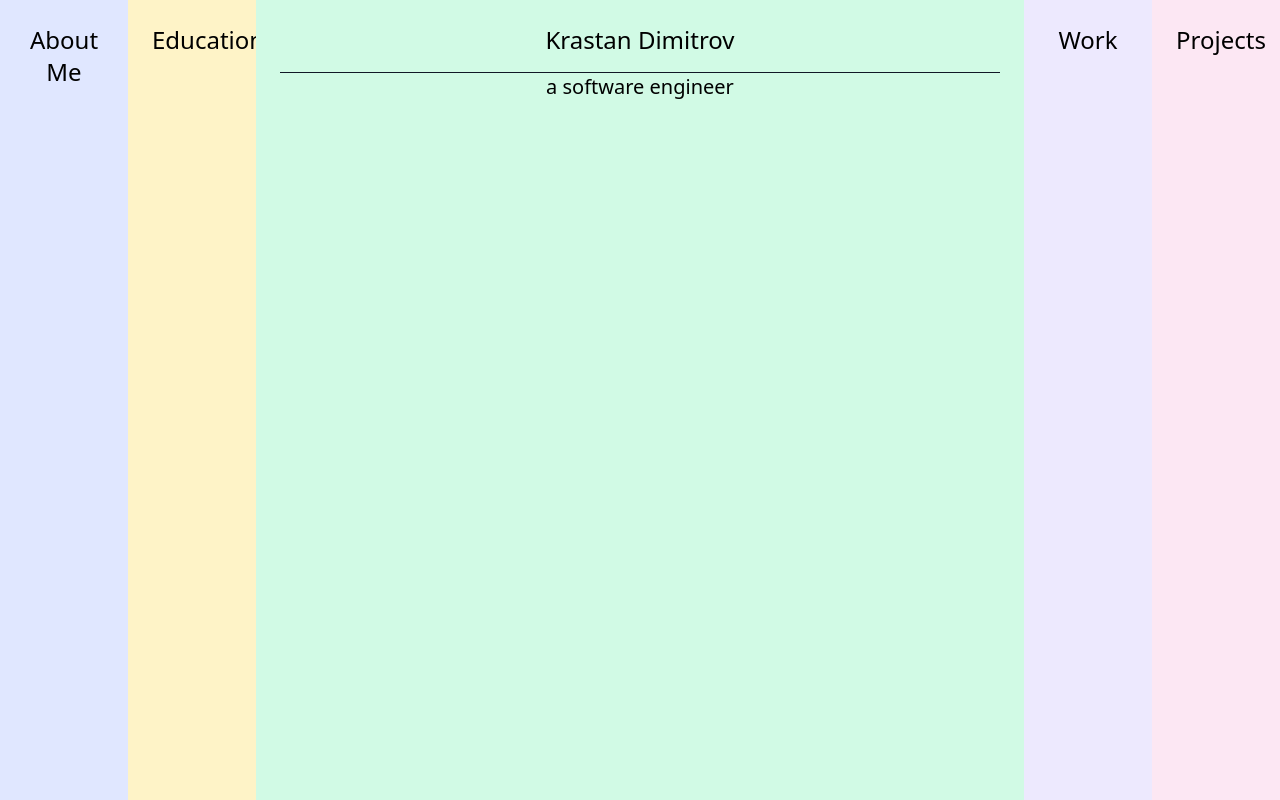
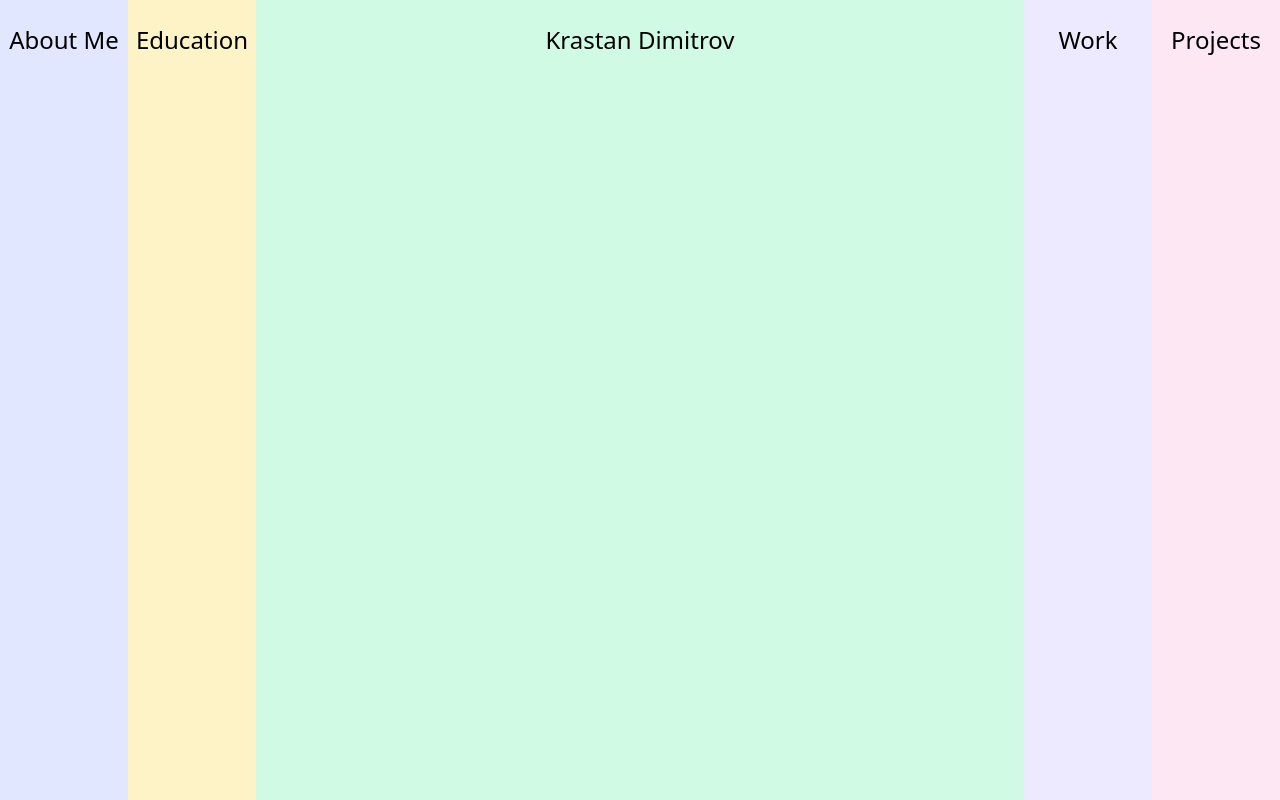
Before and after one commit to KrastanD/Personal-Website, a React (Create React App) app: page / in a window 1280 px wide. Built offline with nearby package versions, Linux system fonts and the light colour scheme.

Commit message:
Refactored each page
Pulled out boilerplate into a new component
Moved components to a /components folder

```diff
--- a/src/App.tsx
+++ b/src/App.tsx
@@ -1,5 +1,6 @@
 import { useState } from "react";
-import { Column } from "./Column";
+import { Column } from "./components/Column";
+import { ColumnBoiler } from "./components/ColumnBoiler";
 
 export enum Columns {
   About_Me = "About Me",
@@ -23,12 +24,14 @@ function App() {
         selected={selected}
         handleClick={handleClick}
       >
-        <div className="min-h-full p-6 mx-auto bg-indigo-100">
-          {selected === Columns.About_Me ? (
-            <>
-              <h1 className="text-2xl text-center">{Columns.About_Me}</h1>
+        <ColumnBoiler
+          selected={selected}
+          column={Columns.About_Me}
+          bgColor="bg-indigo-100"
+        >
+          <div>
             <p>
-                <strong className="">Name: </strong>
+              <strong>Name: </strong>
               Krastan Dimitrov
               <br />
               <br />
@@ -40,37 +43,32 @@ function App() {
               <br />
               <strong>Resume: </strong>
               <a href="../assets/Krastanresume-1220.pdf">View</a>
-                <a
-                  href="assets/Krastanresume-1220.pdf"
-                  download="KrastanResume"
-                >
+              <a href="assets/Krastanresume-1220.pdf" download="KrastanResume">
                 Download
               </a>
               <br />
               <br />
               <strong>Bio: </strong>I am a software engineer and a curious
-                individual by heart. Learning and relearning things is part of
-                the trade and I am lucky to find it enjoyable. Finding bugs and
-                performance improvements in the code drive me. It is like
-                finding a hidden treasure every time. Testing and refactoring
-                are also very important to me, because they make code better and
-                life easier.
+              individual by heart. Learning and relearning things is part of the
+              trade and I am lucky to find it enjoyable. Finding bugs and
+              performance improvements in the code drive me. It is like finding
+              a hidden treasure every time. Testing and refactoring are also
+              very important to me, because they make code better and life
+              easier.
             </p>
-            </>
-          ) : (
-            <p className="text-2xl text-center">{Columns.About_Me}</p>
-          )}
           </div>
+        </ColumnBoiler>
       </Column>
       <Column
         title={Columns.Education}
         selected={selected}
         handleClick={handleClick}
       >
-        <div className="min-h-full p-6 mx-auto bg-yellow-100">
-          {selected === Columns.Education ? (
-            <>
-              <h1 className="text-2xl text-center mb-6">{Columns.Education}</h1>
+        <ColumnBoiler
+          selected={selected}
+          column={Columns.Education}
+          bgColor="bg-yellow-100"
+        >
           <div className="grid grid-cols-2 gap-6">
             <p>
               <strong>University of Illinois at Urbana-Champaign</strong>
@@ -78,15 +76,14 @@ function App() {
               2018-2020
             </p>
             <p>
-                  My alma mater. Of the 61 credits hours I took, 52 were
-                  computer science courses. I managed to get my degree in only
-                  two years with the help of my college and AP credits. I
-                  enjoyed my time there thoroughly and learned so much from the
-                  brilliant professors and fellow students. My focus was on Big
-                  Data, because I took courses about databases, artificial
-                  intelligence and machine learning. I took classes in many
-                  other fields though, as I love how broad computer science is
-                  and how much there is to learn.
+              My alma mater. Of the 61 credits hours I took, 52 were computer
+              science courses. I managed to get my degree in only two years with
+              the help of my college and AP credits. I enjoyed my time there
+              thoroughly and learned so much from the brilliant professors and
+              fellow students. My focus was on Big Data, because I took courses
+              about databases, artificial intelligence and machine learning. I
+              took classes in many other fields though, as I love how broad
+              computer science is and how much there is to learn.
             </p>
             <p>
               <strong>College of DuPage</strong>
@@ -95,10 +92,10 @@ function App() {
             </p>
             <p>
               A community college in the suburbs of Chicago where I took the
-                  majority of my Gen-Eds and engineering requirements. I had to
-                  keep a 4.0 GPA prior to applying to UIUC while working 20
-                  hours per week. I learned a lot about time management and how
-                  to get the most out of myself.
+              majority of my Gen-Eds and engineering requirements. I had to keep
+              a 4.0 GPA prior to applying to UIUC while working 20 hours per
+              week. I learned a lot about time management and how to get the
+              most out of myself.
             </p>
             <p>
               <strong>Wheaton North High School</strong>
@@ -106,42 +103,34 @@ function App() {
               2012-2016
             </p>
             <p>
-                  My high school where I took my first computer science course
-                  and my love for programming began. I was also a four-year
-                  cross country and track and field runner.
+              My high school where I took my first computer science course and
+              my love for programming began. I was also a four-year cross
+              country and track and field runner.
             </p>
           </div>
-            </>
-          ) : (
-            <p className="text-2xl text-center">{Columns.Education}</p>
-          )}
-        </div>
+        </ColumnBoiler>
       </Column>
       <Column
         title={Columns.Title}
         selected={selected}
         handleClick={handleClick}
       >
-        <div className="min-h-full p-6 mx-auto bg-green-100 divide-y divide-gray-900">
-          {selected === Columns.Title ? (
-            <>
-              <h1 className="text-2xl text-center">{Columns.Title}</h1>
-              <h3 className="text-xl text-center mt-4">a software engineer</h3>
-            </>
-          ) : (
-            <p className="text-2xl text-center">{Columns.Title}</p>
-          )}
-        </div>
+        <ColumnBoiler
+          selected={selected}
+          column={Columns.Title}
+          bgColor="bg-green-100"
+        ></ColumnBoiler>
       </Column>
       <Column
         title={Columns.Work}
         selected={selected}
         handleClick={handleClick}
       >
-        <div className="min-h-full p-6 mx-auto bg-purple-100">
-          {selected === Columns.Work ? (
-            <>
-              <h1 className="text-2xl text-center mb-6">{Columns.Work}</h1>
+        <ColumnBoiler
+          selected={selected}
+          column={Columns.Work}
+          bgColor="bg-purple-100"
+        >
           <div className="grid grid-cols-2 gap-6">
             <p>
               <strong>Fubo Gaming</strong>
@@ -164,9 +153,9 @@ function App() {
               <br />
               Vigtory was a Chicago-based sportsbook where I worked on the
               Android and iOS app. The app is built with React Native and
-                  TypeScript and uses a GraphQL API. I am enjoying working in
-                  the fast-paced environment of a start-up where I am being
-                  challenged on a daily basis.
+              TypeScript and uses a GraphQL API. I am enjoying working in the
+              fast-paced environment of a start-up where I am being challenged
+              on a daily basis.
             </p>
 
             <p>
@@ -177,37 +166,28 @@ function App() {
             <p>
               <strong>Developer Intern</strong>
               <br />
-                  Ecolab was my first experience working in the corporate world.
-                  I learned a lot about collaborating with a team on a software
+              Ecolab was my first experience working in the corporate world. I
+              learned a lot about collaborating with a team on a software
               solution. Working with a product manager, presenting and
               delivering the product was a valuable experience. My biggest
-                  challenges were dealing with changing requirements and
-                  importing the data we were given into a database. What I
-                  enjoyed the most was learning and applying new techniques to
-                  our project like MVC, authentication, and authorization.
+              challenges were dealing with changing requirements and importing
+              the data we were given into a database. What I enjoyed the most
+              was learning and applying new techniques to our project like MVC,
+              authentication, and authorization.
             </p>
           </div>
-            </>
-          ) : (
-            <p className="text-2xl text-center">{Columns.Work}</p>
-          )}
-        </div>
+        </ColumnBoiler>
       </Column>
       <Column
         title={Columns.Projects}
         selected={selected}
         handleClick={handleClick}
       >
-        <div className="min-h-full p-6 mx-auto bg-pink-100 divide-y divide-gray-900">
-          {selected === Columns.Projects ? (
-            <>
-              <h1 className="text-2xl text-center">{Columns.Projects}</h1>
-              <h3 className="text-xl text-center mt-4">To Grow</h3>
-            </>
-          ) : (
-            <p className="text-2xl text-center">{Columns.Projects}</p>
-          )}
-        </div>
+        <ColumnBoiler
+          selected={selected}
+          column={Columns.Projects}
+          bgColor="bg-pink-100"
+        ></ColumnBoiler>
       </Column>
     </div>
   );
--- a/src/Column.tsx
+++ b/src/components/Column.tsx
@@ -1,4 +1,4 @@
-import { Columns } from "./App";
+import { Columns } from "../App";
 
 interface ColumnProps {
   children: React.ReactNode | React.ReactNode[];
--- /dev/null
+++ b/src/components/ColumnBoiler.tsx
@@ -0,0 +1,23 @@
+import { Columns } from "../App";
+
+interface ColumnBoilerProps {
+  selected: Columns;
+  column: Columns;
+  bgColor: string;
+  children?: React.ReactNode | React.ReactNode[];
+}
+export const ColumnBoiler = (props: ColumnBoilerProps) => {
+  const { selected, column, bgColor, children } = props;
+  return (
+    <div className={`min-h-full mx-auto ${bgColor}`}>
+      {selected === column ? (
+        <div className="p-6">
+          <h1 className="text-2xl text-center">{column}</h1>
+          {children}
+        </div>
+      ) : (
+        <p className="text-2xl text-center pt-6">{column}</p>
+      )}
+    </div>
+  );
+};
```
Lines whose indentation alone changed are shown as unchanged.
